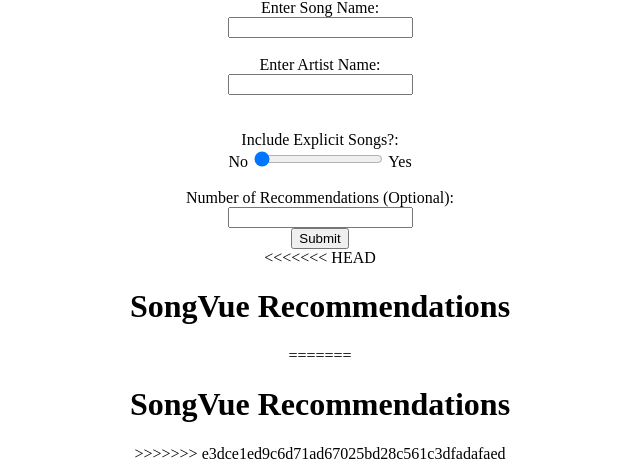
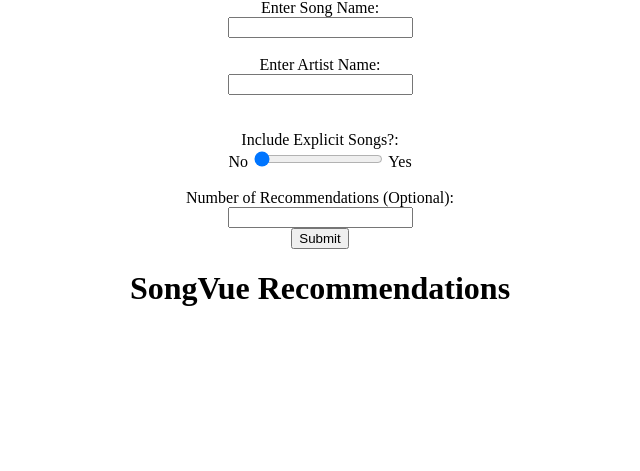
Before and after one commit to nburwick/Targaryen, a Flask app: page / in a window 1280 px wide. Shown: the part 531-1002 px from the top of the page, without its empty margins (320-960 px from the left). After the commit the page ends 837 px from the top, so only its background shows below. Run offline with Flask 3, Linux system fonts and the light colour scheme; parts of the project's set-up code (start-up, migrations or seed data) failed here and were passed over.

Commit message:
Commit to main

```diff
--- a/SongHTML/templates/songs.html
+++ b/SongHTML/templates/songs.html
@@ -67,7 +67,6 @@
         <input type="text" id="recommendation" name="recommendation"><br>
         <input type="submit" value="Submit">
       </form>
-<<<<<<< HEAD
       <body id='search'>
         {%for search in search%}
         {{ search|safe }}
@@ -76,9 +75,6 @@
 
   <h1>SongVue Recommendations</h1>
 
-=======
-  <h1>SongVue Recommendations</h1>
->>>>>>> e3dce1ed9c6d71ad67025bd28c561c3dfadafaed
   <body id="table">
     {% for table in tables %}
     {{ table|safe }}
```
